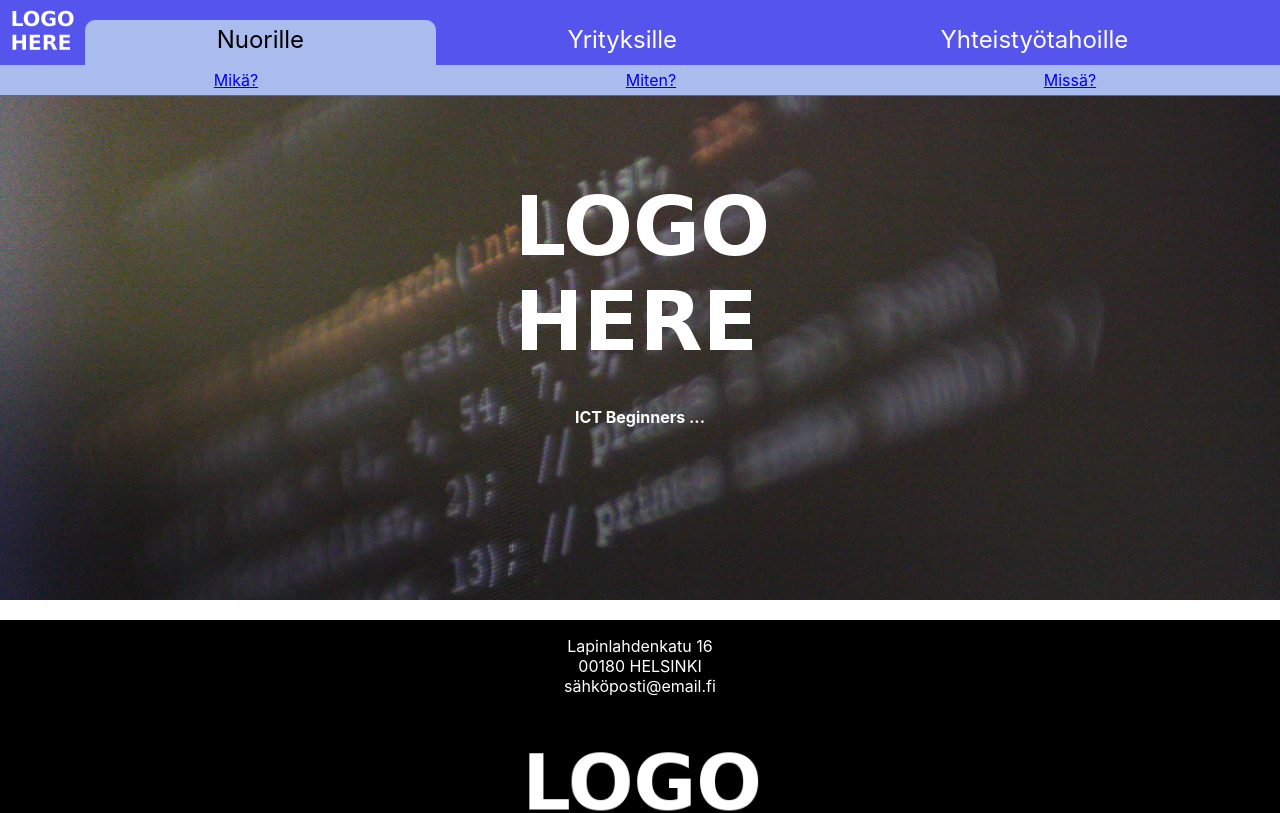
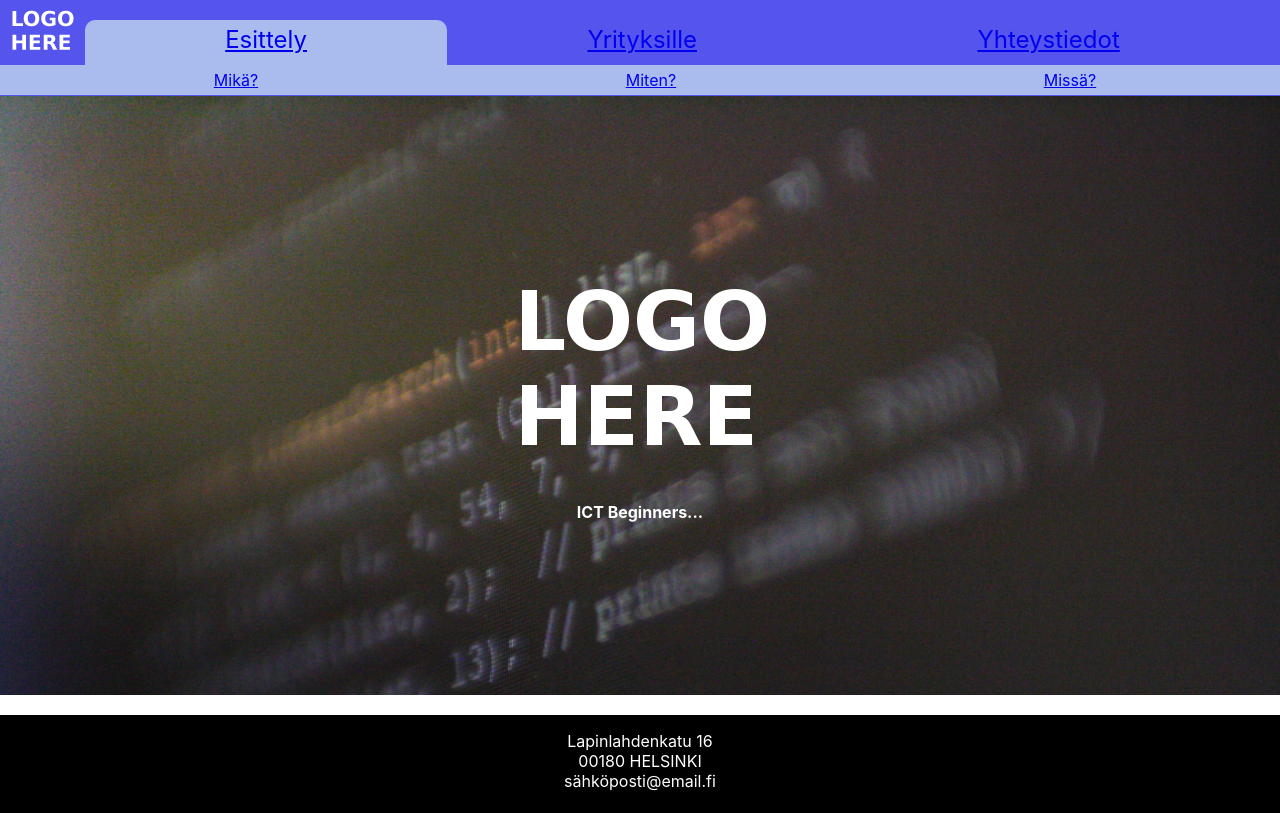
Before and after one commit to digitalents-ictbeginners/website, a React (Create React App) app: page / in a window 1280 px wide. Shown: the top 813 px of the page. Built offline with nearby package versions, Linux system fonts and the light colour scheme.

Commit message:
routing development

```diff
--- a/src/App.js
+++ b/src/App.js
@@ -59,7 +59,7 @@ class App extends Component {
           </Helmet>
           {navComponent}
           <div className="contentWrapper">
-            <Route exact path="/" component={Home} />
+            <Route exact path="/" render={props => <Home {...props} mobile={true}/>} />
           </div>
           <Footer />
         </div>
--- a/src/components/Content.css
+++ b/src/components/Content.css
@@ -1,7 +1,7 @@
 .container {
     display: flex;
     flex-flow: column wrap;
-    margin-bottom: 20px;
+    margin: 95px 0 20px 0;
     height: 600px;
     align-items: center;
     justify-content: center;
--- a/src/components/Content.js
+++ b/src/components/Content.js
@@ -14,7 +14,7 @@ class Content extends React.Component{
             <main>
                 <div style={imgStyle} className="container">
                     <img src={logo} alt="" className="logo" />
-                    <h4 className="subtitle">ICT Beginners ... </h4>
+                    <h4 className="subtitle">{this.props.title}</h4>
                 </div>
             </main>
         );
--- a/src/components/nav/SubNavBar.js
+++ b/src/components/nav/SubNavBar.js
@@ -1,11 +1,12 @@
 import React from "react";
+import {Link} from "react-router-dom";
 import "./SubNavBar.css";
 
 class SubNavBar extends React.Component {
     render(){
         const links = this.props.data.map(e => {
             return (
-                <div key={e.id}><a href={e.link}>{e.name}</a></div>
+                <div key={e.id}><Link to={e.link}>{e.name}</Link></div>
             )
         });
         return (
--- a/src/components/nav/TopNavBar.js
+++ b/src/components/nav/TopNavBar.js
@@ -16,7 +16,7 @@ class TopNavBar extends React.Component {
         const navElements = [];
         const subNavBars = [];
         this.props.data.forEach(e => {
-            navElements.push(<TopNavBarElement key={e.id} parent={this} index={e.id} openid={this.state.openIndex} title={e.title}/>);
+            navElements.push(<TopNavBarElement key={e.id} parent={this} index={e.id} openid={this.state.openIndex} link={e.link} title={e.title}/>);
             subNavBars.push(<SubNavBar data={e.subLinks}/>);
         });
         return (
--- a/src/components/nav/TopNavBarElement.js
+++ b/src/components/nav/TopNavBarElement.js
@@ -1,4 +1,5 @@
 import React from "react";
+import {Link} from "react-router-dom";
 import "./TopNavBarElement.css";
 
 class TopNavBarElement extends React.Component {
@@ -19,7 +20,7 @@ class TopNavBarElement extends React.Component {
         const openClass = this.props.index === this.props.openid ? "tnbElem tnbElemOpen" : "tnbElem tnbElemClosed";
         return (
             <div onMouseEnter={this.select} onClick={this.select} className={openClass}>
-                {this.props.title}
+                <Link to={this.props.link}>{this.props.title}</Link>
             </div>
         );
     }
--- a/src/navData.json
+++ b/src/navData.json
@@ -1,16 +1,16 @@
 {"navdata": [
-    {"id": 0, "title": "Nuorille", "subLinks": [
-        {"id": 0, "name": "Mikä?", "link": "/"},
+    {"id": 0, "title": "Esittely", "link": "/", "subLinks": [
+        {"id": 0, "name": "Mikä?", "link": "/#hakuinfo"},
         {"id": 1, "name": "Miten?", "link": "linkhere"},
         {"id": 2, "name": "Missä?", "link": "linkhere"}
     ]},
-    {"id": 1, "title": "Yrityksille", "subLinks": [
+    {"id": 1, "title": "Yrityksille", "link": "/yritys", "subLinks": [
         {"id": 0, "name": "Projektimme", "link": "linkhere"},
         {"id": 1, "name": "Tilauslomake", "link": "linkhere"},
         {"id": 2, "name": "CV-Pankki", "link": "linkhere"}
     ]},
-    {"id": 2, "title": "Yhteistyötahoille", "subLinks": [
-        {"id": 0, "name": "TE-työntekijät", "link": "linkhere"},
-        {"id": 1, "name": "Digitalents", "link": "linkhere"}
+    {"id": 2, "title": "Yhteystiedot", "link": "/yhteystiedot", "subLinks": [
+        {"id": 0, "name": "Saapumisohjeet", "link": "linkhere"},
+        {"id": 1, "name": "Ihmiset", "link": "linkhere"}
     ]}
 ]}
--- a/src/pages/Home.js
+++ b/src/pages/Home.js
@@ -5,7 +5,7 @@ export default class Home extends React.Component {
   render() {
     return (
       <div>
-        <Content />
+        <Content title="ICT Beginners..."/>
       </div>
     )
   }
```
Also changed, not shown: src/pages/Business.js (added, +14 -0 lines), 1 other file (tests, documents, lock files or other folders).
